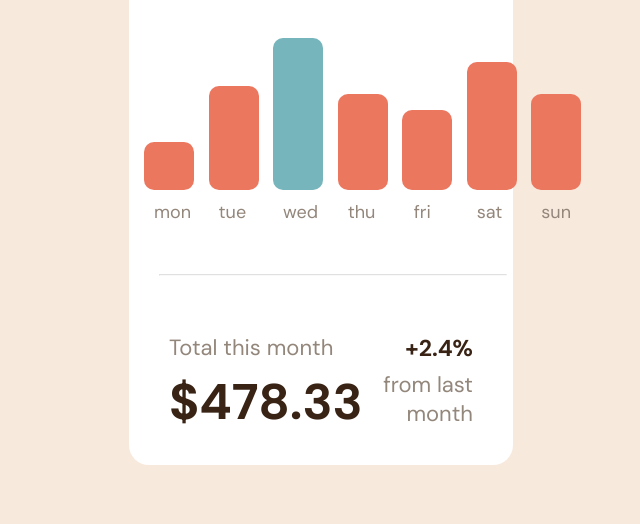
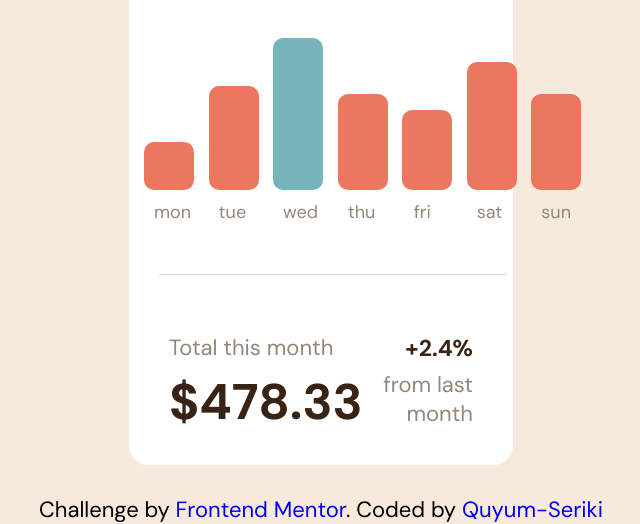
Before and after one commit to Quyum-Seriki/expenses-chart-component, a plain HTML site: page index.html in a window 1280 px wide. Shown: the part 410-934 px from the top of the page, without its empty margins (319-959 px from the left). Before the commit the page ends 875 px from the top, so only its background shows below. Drawn offline with Linux system fonts and the light colour scheme.

Commit message:
final commit

```diff
--- a/index.html
+++ b/index.html
@@ -76,6 +76,10 @@
                 </div>
             </div>
         </section>
+        <div class="last">
+        <p>Challenge by <a href="https://www.frontendmentor.io?ref=challenge" target="_blank">Frontend Mentor</a>.
+            Coded by <a href="#">Quyum-Seriki</a></p>
+        </div>
     </main>
 </body>
 
--- a/style.css
+++ b/style.css
@@ -182,6 +182,15 @@ hr {
     color: hsl(25, 47%, 15%);
     font-size: 23px;
 }
+.last{
+    text-align: center;
+    padding-top: 30px;
+    font-size: 22px;
+    font-weight: 400;
+}
+.last a{
+    text-decoration: none;
+}
 @media (min-width:375px) and (max-width: 768px){
     section,header{
         width: 90%;
```
